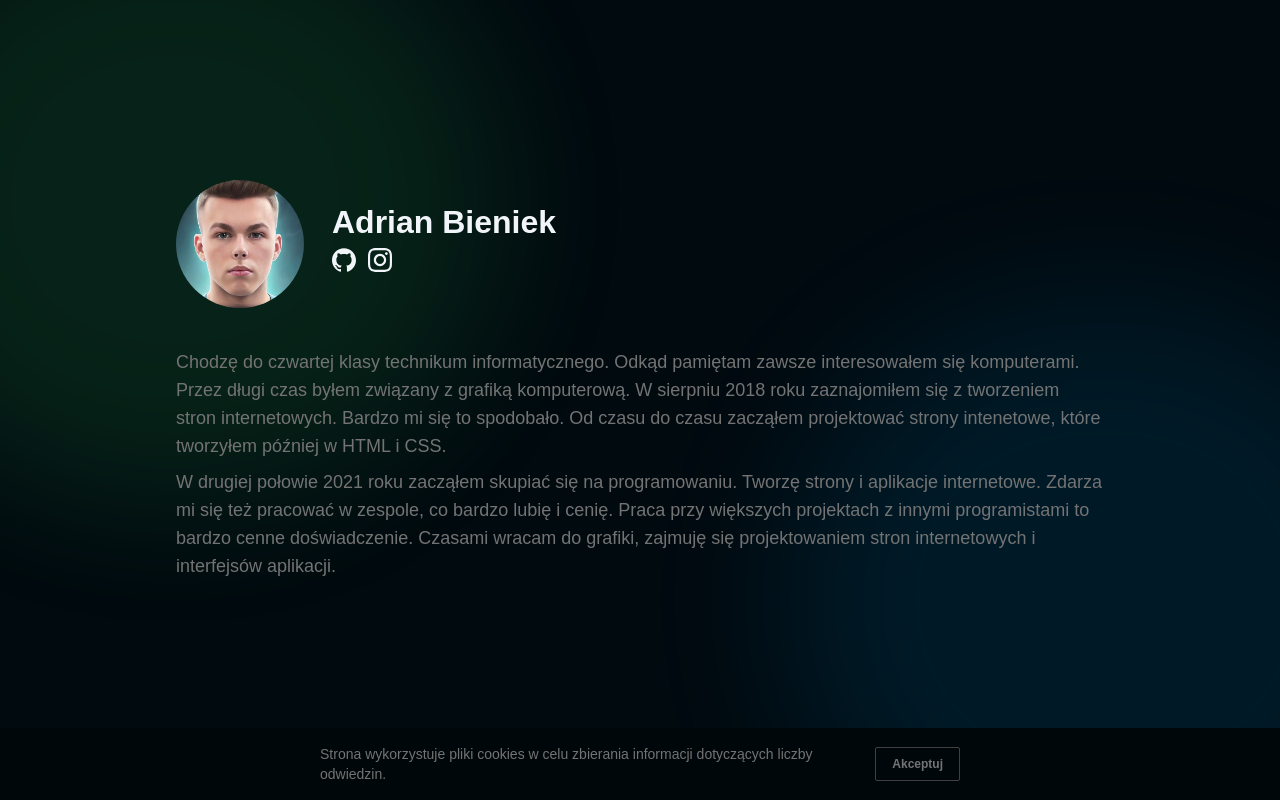
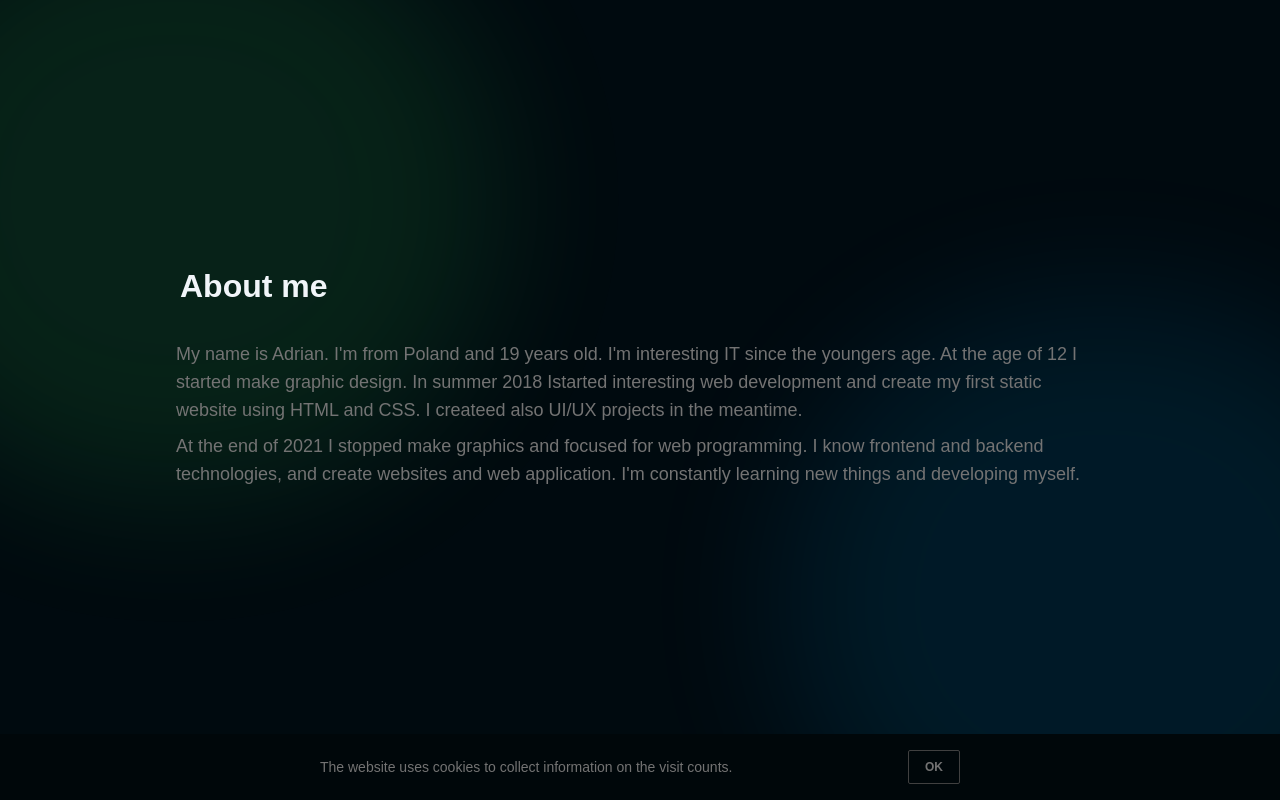
Before and after one commit to abieniek03/ab-webproject-website, a Next.js app: page /about in a window 1280 px wide. Built offline with nearby package versions, Linux system fonts and the light colour scheme.

Commit message:
change language to en

```diff
--- a/src/components/CookieAlert.tsx
+++ b/src/components/CookieAlert.tsx
@@ -8,14 +8,12 @@ const CookieAlert: FC<ICookieAlert> = (props) => {
 	return (
 		<div className='fixed z-50 bottom-0 w-screen flex justify-center px-12 md:px-4 lg:px-0 py-4 bg-[#00070a] text-neutral-500'>
 			<div className='w-screen-sm md:w-1/2 flex flex-col justify-between lg:flex-row items-start lg:items-center text-xs lg:text-sm'>
-				<p className='mb-2 md:mb-0'>
-					Strona wykorzystuje pliki cookies w celu zbierania informacji dotyczących liczby odwiedzin.
-				</p>
+				<p className='mb-2 md:mb-0'>The website uses cookies to collect information on the visit counts.</p>
 				<button
 					onClick={props.accept}
 					className='px-4 py-2 font-bold text-xs rounded-sm border border-solid border-neutral-700 bg-[#00070a] hover:bg-[#000a0f]'
 				>
-					Akceptuj
+					OK
 				</button>
 			</div>
 		</div>
--- a/src/components/Menu/Menu.tsx
+++ b/src/components/Menu/Menu.tsx
@@ -6,21 +6,21 @@ const Menu: FC = () => {
 	const menuItems = [
 		{
 			id: 0,
-			title: 'O mnie',
-			description: 'Dowiedz się, jak zainteresowałem się programowaniem i czym dokładnie się zajmuję.',
+			title: 'About me',
+			description: 'Find out how I interested programming and when I started my programming journey.',
 			path: '/about',
 		},
 		{
 			id: 1,
-			title: 'Projekty',
-			description: 'Zobacz moje projekty. Znajdziesz tu tylko projekty indywidualne.',
+			title: 'Projects',
+			description: 'See my projects. All of them are my individual projects.',
 			path: '/projects',
 		},
 		{
 			id: 2,
-			title: 'GitHub',
-			description: 'Dowiedz się więcej na temat technolgoii, które wykorozystuje. Zobacz moje projekty od strony kodu.',
-			href: 'https://github.com/abieniek03',
+			title: 'Instagram',
+			description: 'Follow me and watch my job. Find out more of my projects.',
+			href: 'https://www.instagram.com/abwebproject/',
 		},
 	];
 
--- a/src/pages/404.tsx
+++ b/src/pages/404.tsx
@@ -23,9 +23,9 @@ const NotFound = () => {
 		<Layout>
 			<Header />
 			<div className='text-center'>
-				<h1 className='text-2xl font-bold mb-2'>Nie znaleziono takiej strony</h1>
+				<h1 className='text-2xl font-bold mb-2'>404. Not Found</h1>
 				<p>
-					Przekierowanie na stronę główną nastąpi za <span className='font-bold'>{time} sekund.</span>
+					Navigate to homepage will happen in <span className='font-bold'>{time} s.</span>
 				</p>
 			</div>
 		</Layout>
--- a/src/pages/about.tsx
+++ b/src/pages/about.tsx
@@ -1,9 +1,6 @@
 import { FC } from 'react';
-import Image from 'next/image';
 
 import Layout from '@/components/Layout';
-
-import { SiInstagram, SiGithub } from 'react-icons/si';
 
 interface IAbout {
 	paragrapgs: string[];
@@ -11,45 +8,15 @@ interface IAbout {
 
 const About: FC<IAbout> = () => {
 	const paragraphs = [
-		'Chodzę do czwartej klasy technikum informatycznego. Odkąd pamiętam zawsze interesowałem się komputerami. Przez długi czas byłem związany z grafiką komputerową. W sierpniu 2018 roku zaznajomiłem się z tworzeniem stron internetowych. Bardzo mi się to spodobało. Od czasu do czasu zacząłem projektować strony intenetowe, które tworzyłem później w HTML i CSS.',
-		'W drugiej połowie 2021 roku zacząłem skupiać się na programowaniu. Tworzę strony i aplikacje internetowe. Zdarza mi się też pracować w zespole, co bardzo lubię i cenię. Praca przy większych projektach z innymi programistami to bardzo cenne doświadczenie. Czasami wracam do grafiki, zajmuję się projektowaniem stron internetowych i interfejsów aplikacji.',
+		"My name is Adrian. I'm from Poland and 19 years old. I'm interesting IT since the youngers age. At the age of 12 I started make graphic design. In summer 2018 Istarted interesting web development and create my first static website using HTML and CSS. I createed also UI/UX projects in the meantime.",
+		"At the end of 2021 I stopped make graphics and focused for web programming. I know frontend and backend technologies, and create websites and web application. I'm constantly learning new things and developing myself.",
 	];
 
 	return (
 		<Layout subtitle='About'>
 			<div className='px-12 py-24 min-h-screen flex flex-col justify-center mx-auto max-w-screen-lg lg:text-lg relative before:fixed before:bg-[#44fa6b] before:h-[200px] before:w-[250px] before:top-[-50px] before:left-[-75px] before:rounded-full before:blur-2xl after:fixed after:bg-[#00a8ff] after:h-[200px] after:w-[250px] after:right-[-50px] after:bottom-[-50px] after:rounded-full after:blur-2xl before:opacity-10 after:opacity-10 lg:before:h-[600px] lg:before:w-[650px] lg:before:top-[-100px] lg:before:left-[-150px] lg:before:blur-[75px] lg:after:h-[600px] lg:after:w-[650px] lg:after:bottom-[-100px] lg:after:right-[-150px] lg:after:blur-[75px]'>
 				<div className='z-10'>
-					<div className='flex items-center'>
-						<Image
-							src='/profile.jpg'
-							alt='avatar'
-							width={100}
-							height={100}
-							className='rounded-full w-20 mr-4 lg:w-32 lg:mr-6 lg:shadow-custom-avatar-lg'
-						/>
-						<div>
-							<h1 className='font-bold text-xl lg:text-[2rem] ml-1 lg:mb-2'>Adrian Bieniek</h1>
-							{/* <p className='text-sm lg:text-lg'>Web developer</p> */}
-							<div>
-								<a
-									href='https://github.com/abieniek03'
-									target='_blank'
-									title='@abieniek03'
-									className='inline-flex justify-center items-center p-1 mr-1 relative'
-								>
-									<SiGithub className='flex justify-center items-center self-center text-xl lg:text-2xl' />
-								</a>
-								<a
-									href='https://www.instagram.com/a.bieniek_/'
-									target='_blank'
-									title='@a.bieniek_'
-									className='inline-flex justify-center items-center p-1 mr-1 relative'
-								>
-									<SiInstagram className='flex justify-center items-center self-center text-xl lg:text-2xl' />
-								</a>
-							</div>
-						</div>
-					</div>
+					<h1 className='font-bold text-xl lg:text-[2rem] ml-1 lg:mb-2'>About me</h1>
 					<div className='my-10'>
 						{paragraphs.map((paragraph: string) => (
 							<p key={0} className='mb-2 text-neutral-500'>
--- a/src/pages/projects.tsx
+++ b/src/pages/projects.tsx
@@ -8,16 +8,16 @@ const Projects: FC = () => {
 		{
 			id: 0,
 			imageSrc: '/rps-project.png',
-			title: 'Gra kamień papier, nożyce',
-			buttonTitle: 'Zagraj',
+			title: 'RPS Game',
+			buttonTitle: 'Play',
 			buttonLink: 'https://bit.ly/3UnZPP2',
 			repoLink: 'https://bit.ly/3Uqgilq',
 		},
 		{
 			id: 1,
 			imageSrc: '/wa-project.png',
-			title: 'Aplikacja pogodowa',
-			buttonTitle: 'Sprawdź',
+			title: 'Weather App',
+			buttonTitle: 'Check',
 			buttonLink: 'https://bit.ly/3jR3Jmf',
 			repoLink: 'https://bit.ly/3GoP3ne',
 		},
```
